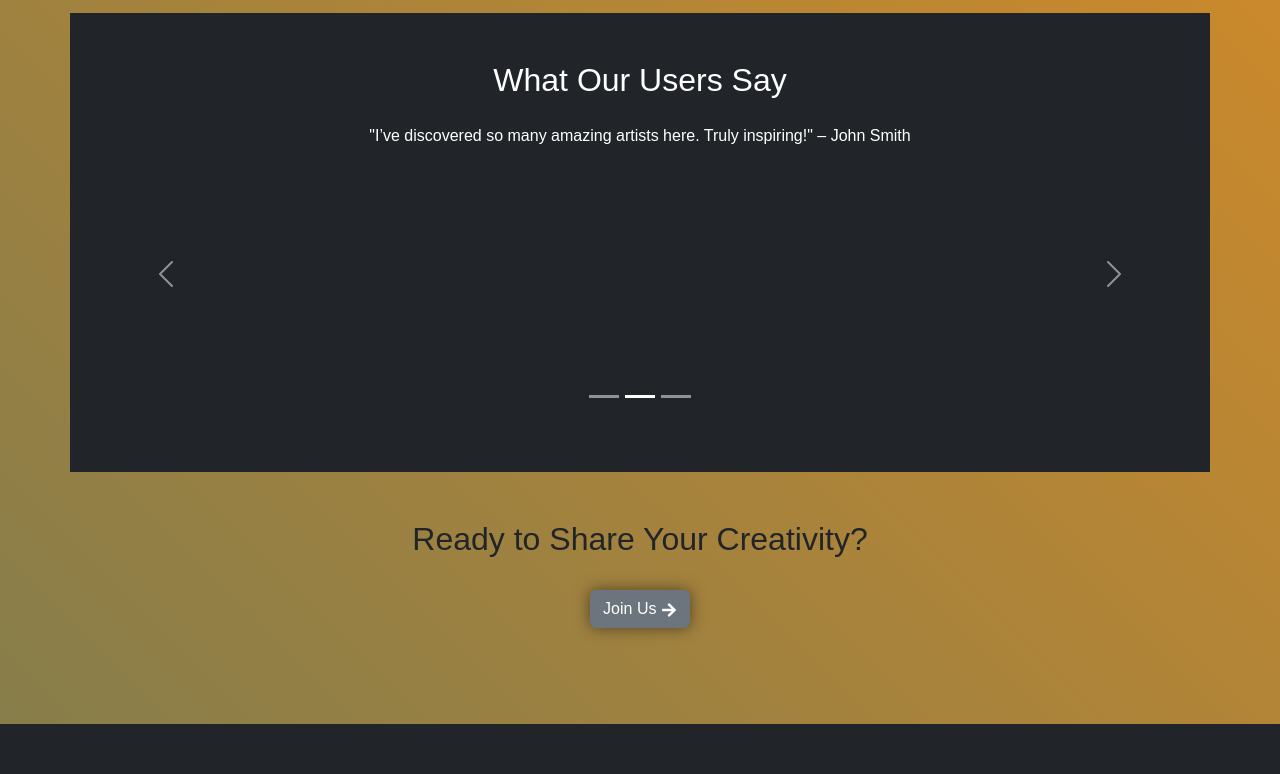
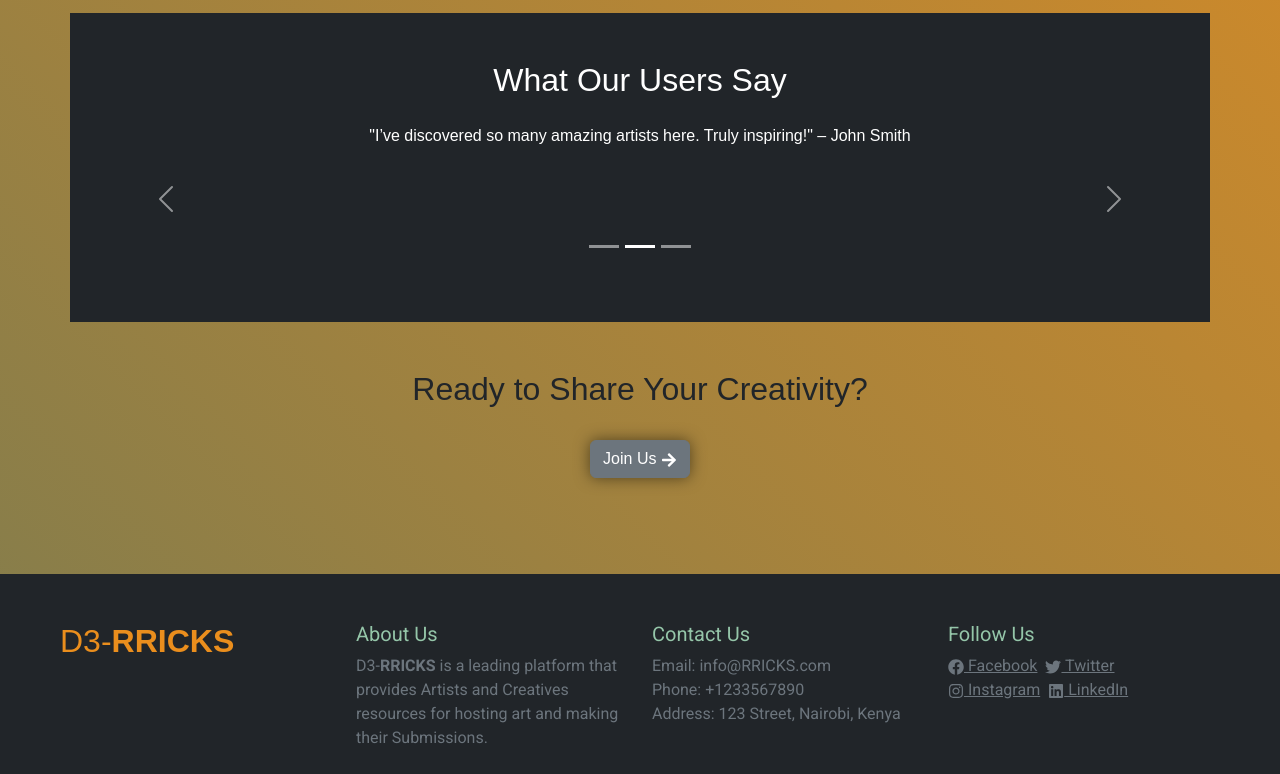
Before and after one commit to Riob-a/Demo-Project-F-end, a React (Create React App) app: page /about in a window 1280 px wide. Shown: the part 1020-1794 px from the top of the page. Built offline with nearby package versions, Linux system fonts and the light colour scheme; sample sign-in values are in the browser's storage; a web font is replaced by a local one.

Commit message:
edited about page

```diff
--- a/src/Pages/About.css
+++ b/src/Pages/About.css
@@ -30,7 +30,8 @@ strong{
     font-style: normal;
 }
 .carousel-item{
-    height: 300px;
+    height: 150px;
+    border-radius: 10px;
 }
 .image-fade{
     object-fit: cover;
--- a/src/Pages/About.js
+++ b/src/Pages/About.js
@@ -55,7 +55,7 @@ function About() {
               className="btn btn-primary unbounded-uniquifier-header wow fadeInUp"
               href="/artwork"
               role="button"
-              whileHover={{ scale: 1.05, color: "#FF0000" }}
+              whileHover={{ scale: 1.05, color: "#EA8E1D" }}
               whileTap={{ scale: 0.95 }}
               style={{ boxShadow: "0 0px 15px rgba(0, 0, 0, 0.5)" }}
             >
```
